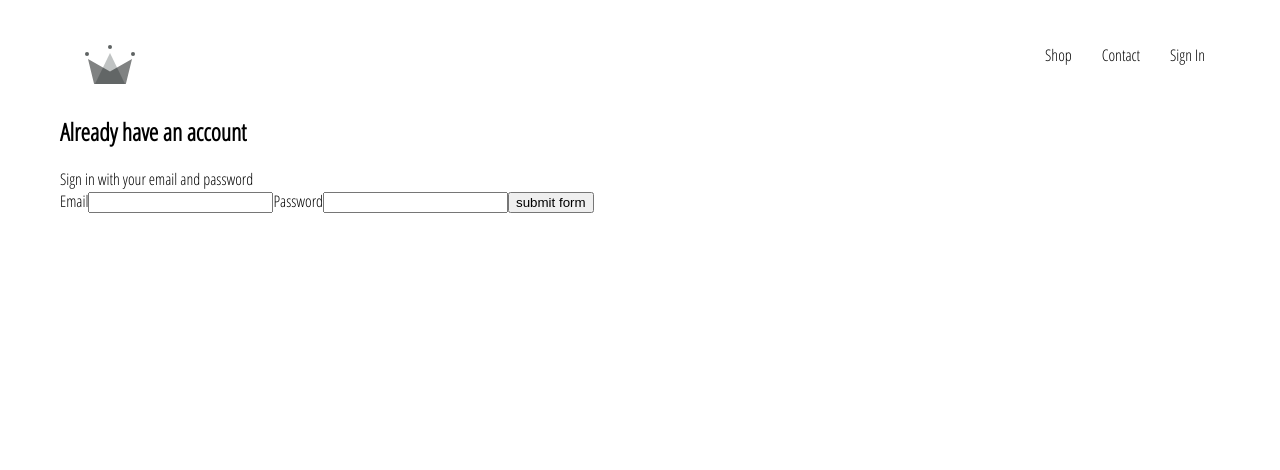
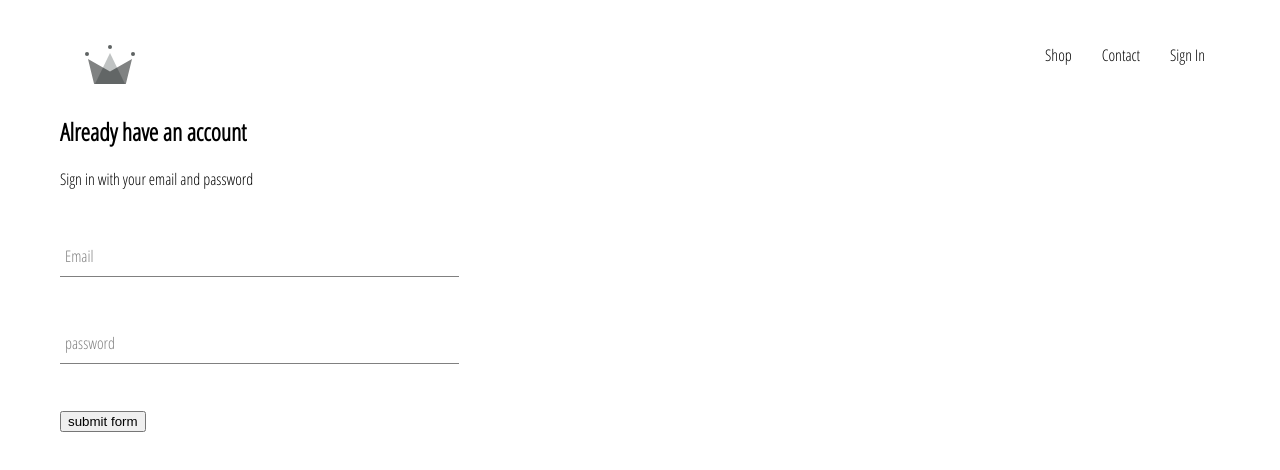
Before and after one commit to ziaddessoki/clothing-app, a React (Create React App) app: page /auth in a window 1280 px wide. Shown: the top 470 px of the page. Built offline with nearby package versions, Linux system fonts and the light colour scheme.

Commit message:
sign in page

```diff
--- /dev/null
+++ b/src/components/form-input/formInput.component.jsx
@@ -0,0 +1,19 @@
+import React from 'react'
+import './formInput.styles.scss'
+
+const FormInput = ({ handleChange, label, ...otherProps }) => {
+    return (
+        <div className="group">
+            <input className="form-input" onChange={handleChange} {...otherProps} />
+            {
+                //1-if label exsist make a label tag
+                //label tag will always have formInputLabel class, but once user starts writing "shrink" will be added
+                label && (<label className={`${otherProps.value.length && 'shrink'} form-input-label`}>
+                    {label}
+                </label>)
+            }
+        </div>
+    )
+}
+
+export default FormInput
--- /dev/null
+++ b/src/components/form-input/formInput.styles.scss
@@ -0,0 +1,54 @@
+$sub-color: grey;
+$main-color: black;
+
+@mixin shrinkLabel {
+  top: -14px;
+  font-size: 12px;
+  color: $main-color;
+}
+
+.group {
+  position: relative;
+  margin: 45px 0;
+
+  .form-input {
+    background: none;
+    background-color: white;
+    color: $sub-color;
+    font-size: 18px;
+    padding: 10px 10px 10px 5px;
+    display: block;
+    width: 100%;
+    border: none;
+    border-radius: 0;
+    border-bottom: 1px solid $sub-color;
+    margin: 25px 0;
+
+    &:focus {
+      outline: none;
+    }
+
+    &:focus ~ .form-input-label {
+      @include shrinkLabel();
+    }
+  }
+
+  input[type='password'] {
+    letter-spacing: 0.3em;
+  }
+
+  .form-input-label {
+    color: $sub-color;
+    font-size: 16px;
+    font-weight: normal;
+    position: absolute;
+    pointer-events: none;
+    left: 5px;
+    top: 10px;
+    transition: 300ms ease all;
+
+    &.shrink {
+      @include shrinkLabel();
+    }
+  }
+}
--- a/src/components/signIn/signIn.component.jsx
+++ b/src/components/signIn/signIn.component.jsx
@@ -1,4 +1,7 @@
 import React, { Component } from 'react'
+import './signIn.styles.scss'
+
+import FormInput from '../form-input/formInput.component'
 
 export default class SignIn extends Component {
     constructor(props) {
@@ -12,16 +15,12 @@
 
     handleSubmit = e => {
         e.preventDefault();
-
         this.setState({ email: '', password: '' })
     }
 
     handleChange = e => {
         const { value, name } = e.target
-
         this.setState({ [name]: value })
-
-
     }
 
     render() {
@@ -31,10 +30,10 @@
                 <span>Sign in with your email and password</span>
 
                 <form onSubmit={this.handleSubmit}>
-                    <label>Email</label>
-                    <input name="email" type="email" onChange={this.handleChange} value={this.state.email} required />
-                    <label>Password</label>
-                    <input name="password" type="password" onChange={this.handleChange} value={this.state.password} required />
+
+                    <FormInput name="email" type="email" label='Email' handleChange={this.handleChange} value={this.state.email} required />
+
+                    <FormInput name="password" type="password" label='password' handleChange={this.handleChange} value={this.state.password} required />
 
                     <input type='submit' value='submit form' />
                 </form>
--- a/src/components/signIn/signIn.styles.scss
+++ b/src/components/signIn/signIn.styles.scss
@@ -0,0 +1,3 @@
+.sign-in{
+    width: 30vw;
+}
```
